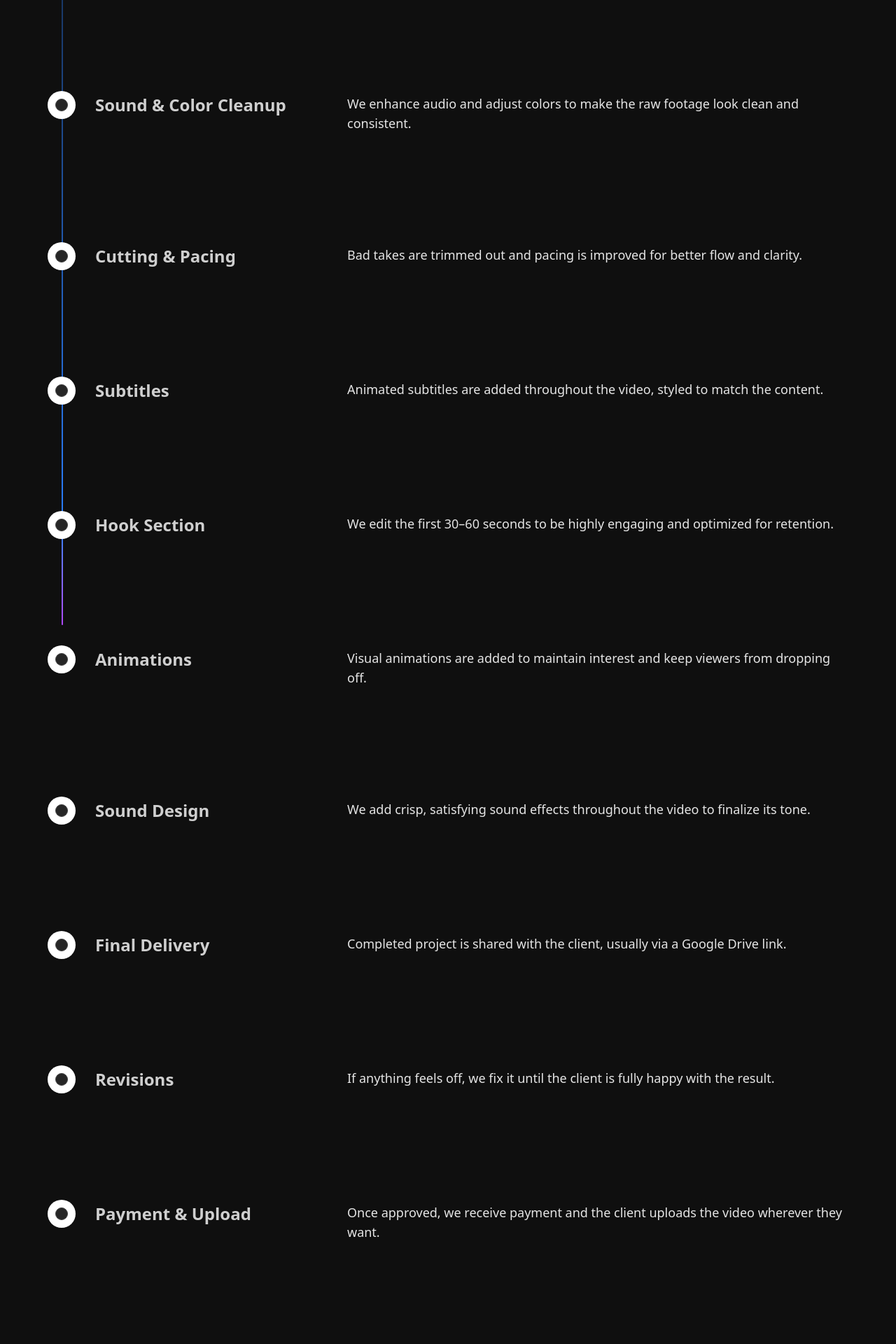
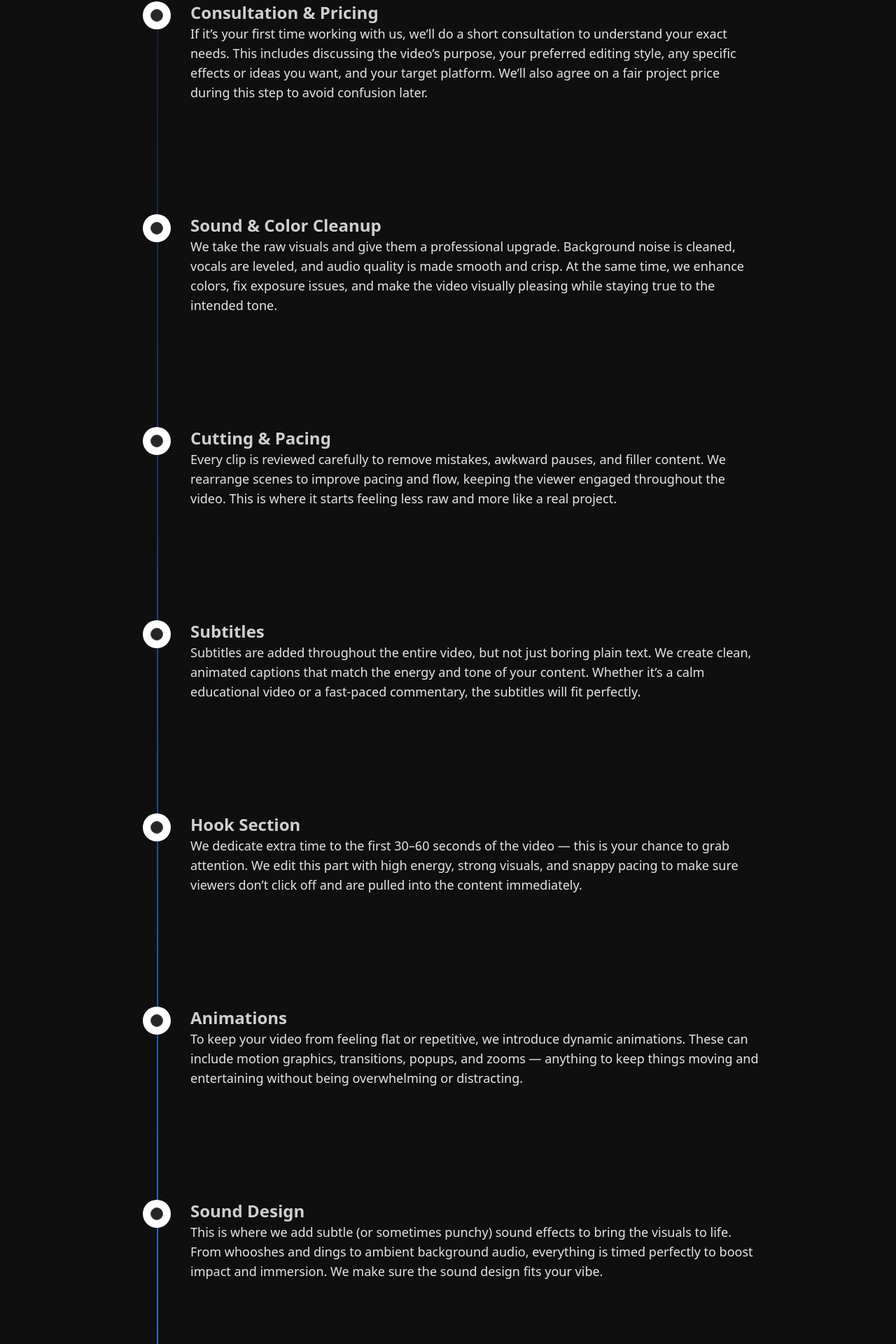
Before and after one commit to Antinity/nexoravisuals-web, a React (Vite) app: page /workflow in a window 1280 px wide. Shown: the part 578-2498 px from the top of the page at 70% size. Built offline with nearby package versions, Linux system fonts and the light colour scheme.

Commit message:
finish workflow

```diff
--- a/src/components/WorkflowTimeline.jsx
+++ b/src/components/WorkflowTimeline.jsx
@@ -7,7 +7,8 @@ const data = [
         title: "Receive Footage",
         content: (
             <p className="text-lg text-neutral-200">
-        Raw footage is received from the client.
+                <span className="block md:hidden">Raw footage is received from the client.</span>
+                <span className="hidden md:block">We begin the process once you share your complete raw footage with us. This can include screen recordings, camera files, or anything else you want in the final video. The quality doesn’t have to be perfect, just send over everything you’ve got so we can get to work without delay.</span>
             </p>
         ),
     },
@@ -15,7 +16,8 @@ const data = [
         title: "Consultation & Pricing",
         content: (
             <p className="text-lg text-neutral-200">
-        For new clients, we discuss style, preferences, and agree on a fair price before starting.
+                <span className="block md:hidden">For new clients, we discuss style, preferences, and agree on a fair price before starting.</span>
+                <span className="hidden md:block">If it’s your first time working with us, we’ll do a short consultation to understand your exact needs. This includes discussing the video’s purpose, your preferred editing style, any specific effects or ideas you want, and your target platform. We’ll also agree on a fair project price during this step to avoid confusion later.</span>
             </p>
         ),
     },
@@ -23,7 +25,8 @@ const data = [
         title: "Sound & Color Cleanup",
         content: (
             <p className="text-lg text-neutral-200">
-        We enhance audio and adjust colors to make the raw footage look clean and consistent.
+                <span className="block md:hidden">We enhance audio and adjust colors to make the raw footage look clean and consistent.</span>
+                <span className="hidden md:block">We take the raw visuals and give them a professional upgrade. Background noise is cleaned, vocals are leveled, and audio quality is made smooth and crisp. At the same time, we enhance colors, fix exposure issues, and make the video visually pleasing while staying true to the intended tone.</span>
             </p>
         ),
     },
@@ -31,7 +34,8 @@ const data = [
         title: "Cutting & Pacing",
         content: (
             <p className="text-lg text-neutral-200">
-        Bad takes are trimmed out and pacing is improved for better flow and clarity.
+                <span className="block md:hidden">Bad takes are trimmed out and pacing is improved for better flow and clarity.</span>
+                <span className="hidden md:block">Every clip is reviewed carefully to remove mistakes, awkward pauses, and filler content. We rearrange scenes to improve pacing and flow, keeping the viewer engaged throughout the video. This is where it starts feeling less raw and more like a real project.</span>
             </p>
         ),
     },
@@ -39,7 +43,8 @@ const data = [
         title: "Subtitles",
         content: (
             <p className="text-lg text-neutral-200">
-        Animated subtitles are added throughout the video, styled to match the content.
+                <span className="block md:hidden">Animated subtitles are added throughout the video, styled to match the content.</span>
+                <span className="hidden md:block">Subtitles are added throughout the entire video, but not just boring plain text. We create clean, animated captions that match the energy and tone of your content. Whether it’s a calm educational video or a fast-paced commentary, the subtitles will fit perfectly.</span>
             </p>
         ),
     },
@@ -47,7 +52,8 @@ const data = [
         title: "Hook Section",
         content: (
             <p className="text-lg text-neutral-200">
-        We edit the first 30–60 seconds to be highly engaging and optimized for retention.
+                <span className="block md:hidden">We edit the first 30–60 seconds to be highly engaging and optimized for retention.</span>
+                <span className="hidden md:block">We dedicate extra time to the first 30–60 seconds of the video — this is your chance to grab attention. We edit this part with high energy, strong visuals, and snappy pacing to make sure viewers don’t click off and are pulled into the content immediately.</span>
             </p>
         ),
     },
@@ -55,7 +61,8 @@ const data = [
         title: "Animations",
         content: (
             <p className="text-lg text-neutral-200">
-        Visual animations are added to maintain interest and keep viewers from dropping off.
+                <span className="block md:hidden">Visual animations are added to maintain interest and keep viewers from dropping off.</span>
+                <span className="hidden md:block">To keep your video from feeling flat or repetitive, we introduce dynamic animations. These can include motion graphics, transitions, popups, and zooms — anything to keep things moving and entertaining without being overwhelming or distracting.</span>
             </p>
         ),
     },
@@ -63,7 +70,8 @@ const data = [
         title: "Sound Design",
         content: (
             <p className="text-lg text-neutral-200">
-        We add crisp, satisfying sound effects throughout the video to finalize its tone.
+                <span className="block md:hidden">We add crisp, satisfying sound effects throughout the video to finalize its tone.</span>
+                <span className="hidden md:block">This is where we add subtle (or sometimes punchy) sound effects to bring the visuals to life. From whooshes and dings to ambient background audio, everything is timed perfectly to boost impact and immersion. We make sure the sound design fits your vibe.</span>
             </p>
         ),
     },
@@ -71,7 +79,8 @@ const data = [
         title: "Final Delivery",
         content: (
             <p className="text-lg text-neutral-200">
-        Completed project is shared with the client, usually via a Google Drive link.
+                <span className="block md:hidden">Completed project is shared with the client, usually via a Google Drive link.</span>
+                <span className="hidden md:block">Once everything’s done, the full edited video is exported in high quality and sent to you — usually through a Google Drive link. You’ll be able to preview it, test it on your platform, and make sure it looks and sounds exactly how you imagined.</span>
             </p>
         ),
     },
@@ -79,7 +88,8 @@ const data = [
         title: "Revisions",
         content: (
             <p className="text-lg text-neutral-200">
-        If anything feels off, we fix it until the client is fully happy with the result.
+                <span className="block md:hidden">If anything feels off, we fix it until the client is fully happy with the result.</span>
+                <span className="hidden md:block">If you’re not fully happy or notice something off, we’ve got you. Just let us know what needs changing — whether it’s a subtitle tweak, audio fix, or scene cut — and we’ll revise it to your liking. No stress, no extra cost, just solid results.</span>
             </p>
         ),
     },
@@ -87,7 +97,8 @@ const data = [
         title: "Payment & Upload",
         content: (
             <p className="text-lg text-neutral-200">
-        Once approved, we receive payment and the client uploads the video wherever they want.
+                <span className="block md:hidden">Once approved, we receive payment and the client uploads the video wherever they want.</span>
+                <span className="hidden md:block">Once you confirm everything looks good, we proceed with the payment based on what was agreed during consultation. After that, the video is fully yours — ready to be posted on YouTube, Instagram, or wherever your audience lives.</span>
             </p>
         ),
     },
--- a/src/components/timeline.jsx
+++ b/src/components/timeline.jsx
@@ -1,11 +1,9 @@
-"use client";;
+"use client";
 //eslint-disable-next-line
 import { useScroll, useTransform, motion } from "motion/react";
 import React, { useEffect, useRef, useState } from "react";
 
-export const Timeline = ({
-  data
-}) => {
+export const Timeline = ({ data }) => {
   const ref = useRef(null);
   const containerRef = useRef(null);
   const [height, setHeight] = useState(0);
@@ -19,52 +17,53 @@ export const Timeline = ({
 
   const { scrollYProgress } = useScroll({
     target: containerRef,
-    offset: ["start 20%", "end 60%"],
+    offset: ["start 30%", "end 100%"],
   });
 
   const heightTransform = useTransform(scrollYProgress, [0, 1], [0, height]);
   const opacityTransform = useTransform(scrollYProgress, [0, 0.1], [0, 1]);
 
   return (
-    <div
-      className="w-full font-sans md:px-10"
-      ref={containerRef}>
-      <div ref={ref} className="relative max-w-7xl mx-auto pb-20 text-left">
+    <div className="w-full font-sans md:px-10 flex items-center" ref={containerRef}>
+      <div ref={ref} className="relative max-w-4xl mx-auto pb-20 text-left">
         {data.map((item, index) => (
-          <div key={index} className="flex justify-start pt-10 md:pt-40 md:gap-10">
-            <div
-              className="sticky flex flex-col md:flex-row z-40 items-center top-40 self-start max-w-xs lg:max-w-sm md:w-full">
-              <div
-                className="h-10 absolute left-3 md:left-3 w-10 rounded-full bg-white dark:bg-black flex items-center justify-center">
-                <div
-                  className="h-4 w-4 rounded-full bg-neutral-800 border border-neutral-700 p-2" />
+          <div
+            key={index}
+            className="flex justify-start pt-10 md:pt-40 md:gap-10"
+          >
+            <div className="sticky flex flex-col z-40 items-center top-40 self-start ">
+              <div className="h-10 absolute left-3 md:left-3 w-10 rounded-full bg-white dark:bg-black flex items-center justify-center">
+                <div className="h-4 w-4 rounded-full bg-neutral-800 border border-neutral-700 p-2" />
               </div>
-              <h3
-                className="hidden md:block text-xl md:pl-20 md:text-2xl font-bold text-white/80">
-                {item.title}
-              </h3>
+              <div className="pl-20">
+                <h3 className="text-xl md:text-2xl font-bold text-white/80">
+                  {item.title}
+                </h3>
+                {item.content}{" "}
+              </div>
             </div>
 
-            <div className="relative pl-20 pr-4 md:pl-4 w-full">
-              <h3
-                className="md:hidden block text-2xl mb-4 text-left font-bold text-white/80">
+            {/* <div className="relative pl-20 pr-4 md:pl-4 w-full">
+              <h3 className="block text-2xl mb-4 text-left font-bold text-white/80">
                 {item.title}
               </h3>
               {item.content}{" "}
-            </div>
+            </div> */}
           </div>
         ))}
         <div
           style={{
             height: height + "px",
           }}
-          className="absolute md:left-8 left-8 top-0 overflow-hidden w-[2px] bg-[linear-gradient(to_bottom,var(--tw-gradient-stops))] from-transparent from-[0%] via-neutral-200 dark:via-neutral-700 to-transparent to-[99%]  [mask-image:linear-gradient(to_bottom,transparent_0%,black_10%,black_90%,transparent_100%)] ">
+          className="absolute md:left-8 left-8 top-0 overflow-hidden w-[2px] bg-[linear-gradient(to_bottom,var(--tw-gradient-stops))] from-transparent from-[0%] via-neutral-200 dark:via-neutral-700 to-transparent to-[99%]  [mask-image:linear-gradient(to_bottom,transparent_0%,black_10%,black_90%,transparent_100%)] "
+        >
           <motion.div
             style={{
               height: heightTransform,
               opacity: opacityTransform,
             }}
-            className="absolute inset-x-0 top-0  w-[2px] bg-gradient-to-t from-purple-500 via-blue-500 to-transparent from-[0%] via-[10%] rounded-full" />
+            className="absolute inset-x-0 top-0  w-[2px] bg-gradient-to-t from-purple-500 via-blue-500 to-transparent from-[0%] via-[10%] rounded-full"
+          />
         </div>
       </div>
     </div>
--- a/src/pages/workflow.jsx
+++ b/src/pages/workflow.jsx
@@ -3,6 +3,7 @@ import BackgroundGlow from "../components/BackgroundGlow";
 import { motion } from "framer-motion";
 import AnimateIn from "../components/AnimateIn";
 import WorkflowTimeline from "../components/WorkflowTimeline";
+import { useEffect } from "react";
 
 const pageVariants = {
   initial: {
@@ -31,6 +32,9 @@ const pageVariants = {
 };
 
 export default function Workflow() {
+  useEffect(() => {
+    window.scrollTo({ top: 0, left: 0, behavior: "smooth" });
+  }, []);
 
   return (
     <motion.div
@@ -51,16 +55,24 @@ export default function Workflow() {
         <BackgroundGlow
           y="20%"
           size={800}
-          blurRadius={200}
-          color="#553F99"
+          blurRadius={400}
+          color="#312459"
+          animated
+        />
+
+        <BackgroundGlow
+          y="60%"
+          size={800}
+          blurRadius={400}
+          color="#312459"
           animated
         />
 
         <BackgroundGlow
           y="90%"
           size={800}
-          blurRadius={200}
-          color="#553F99"
+          blurRadius={400}
+          color="#312459"
           animated
         />
       </div>
```
Lines whose indentation alone changed are shown as unchanged.
